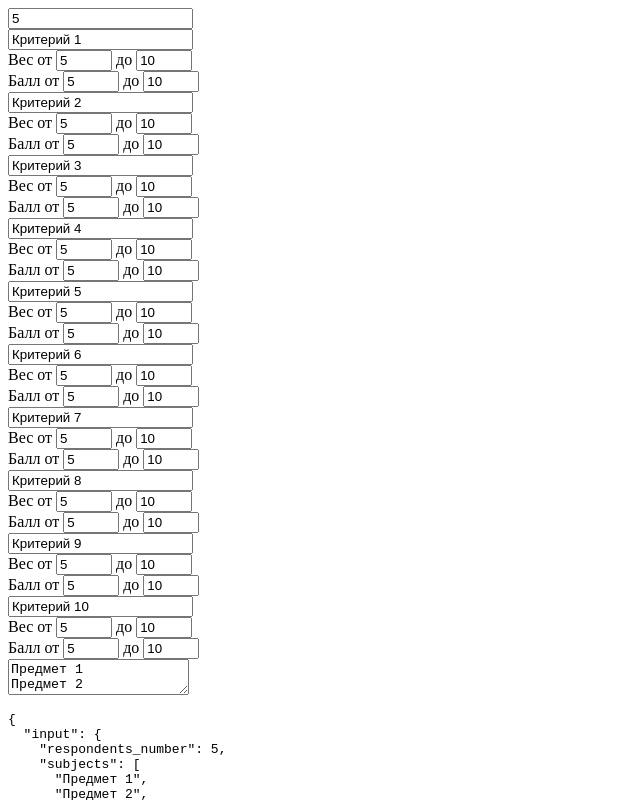
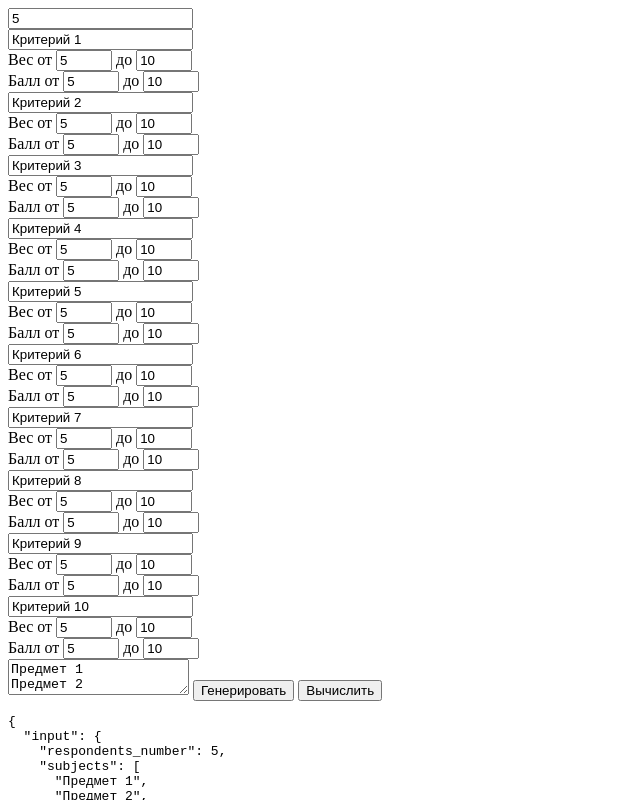
Before and after one commit to The-Keeper/csi_gen_sim, a SvelteKit app: page / in a window 1280 px wide. Shown: the top 800 px of the page, without its empty margins (0-640 px from the left). Built offline with nearby package versions, Linux system fonts and the light colour scheme.

Commit message:
formatting

```diff
--- a/src/routes/+page.svelte
+++ b/src/routes/+page.svelte
@@ -1,103 +1,162 @@
 <script lang="ts">
 	type GeneratedSubjectT = {
-        name: string,
+		name: string;
 		criteria: {
-            weight: number,
-            score: number,
-        }[]
-    }
+			weight: number;
+			score: number;
+		}[];
+	};
 
-    let subjectTextArea = "Предмет 1\nПредмет 2\nПредмет 3";
+	let subjectTextArea = 'Предмет 1\nПредмет 2\nПредмет 3';
 	$: data = {
 		input: {
 			respondents_number: 5,
 			subjects: getSubjectNames(subjectTextArea),
 			criteria: [
-                { name: "Критерий 1",  weight_min: 5, weight_max: 10, score_min: 5, score_max: 10 },
-                { name: "Критерий 2",  weight_min: 5, weight_max: 10, score_min: 5, score_max: 10 },
-                { name: "Критерий 3",  weight_min: 5, weight_max: 10, score_min: 5, score_max: 10 },
-                { name: "Критерий 4",  weight_min: 5, weight_max: 10, score_min: 5, score_max: 10 },
-                { name: "Критерий 5",  weight_min: 5, weight_max: 10, score_min: 5, score_max: 10 },
-                { name: "Критерий 6",  weight_min: 5, weight_max: 10, score_min: 5, score_max: 10 },
-                { name: "Критерий 7",  weight_min: 5, weight_max: 10, score_min: 5, score_max: 10 },
-                { name: "Критерий 8",  weight_min: 5, weight_max: 10, score_min: 5, score_max: 10 },
-                { name: "Критерий 9",  weight_min: 5, weight_max: 10, score_min: 5, score_max: 10 },
-                { name: "Критерий 10", weight_min: 5, weight_max: 10, score_min: 5, score_max: 10 },
+				{ name: 'Критерий 1', weight_min: 5, weight_max: 10, score_min: 5, score_max: 10 },
+				{ name: 'Критерий 2', weight_min: 5, weight_max: 10, score_min: 5, score_max: 10 },
+				{ name: 'Критерий 3', weight_min: 5, weight_max: 10, score_min: 5, score_max: 10 },
+				{ name: 'Критерий 4', weight_min: 5, weight_max: 10, score_min: 5, score_max: 10 },
+				{ name: 'Критерий 5', weight_min: 5, weight_max: 10, score_min: 5, score_max: 10 },
+				{ name: 'Критерий 6', weight_min: 5, weight_max: 10, score_min: 5, score_max: 10 },
+				{ name: 'Критерий 7', weight_min: 5, weight_max: 10, score_min: 5, score_max: 10 },
+				{ name: 'Критерий 8', weight_min: 5, weight_max: 10, score_min: 5, score_max: 10 },
+				{ name: 'Критерий 9', weight_min: 5, weight_max: 10, score_min: 5, score_max: 10 },
+				{ name: 'Критерий 10', weight_min: 5, weight_max: 10, score_min: 5, score_max: 10 }
 			]
 		},
 		generated: [] as {
-            name: string,
-            subjects: GeneratedSubjectT[]
+			name: string;
+			subjects: GeneratedSubjectT[];
 		}[],
 		output: {
 			subjects: [] as {
-                name: string,
+				name: string;
 				criteria: {
-                    name: string,
-                    satisfaction_percent: number,
-                    deviation: number,
-                }[],
-                total_satisfaction_percent: number,
-                deviation: number
+					name: string;
+					satisfaction_percent: number;
+					deviation: number;
+				}[];
+				total_satisfaction_percent: number;
+				deviation: number;
 			}[],
 			criteria: [] as {
-                average_score: number,
-                average_weight: number
+				average_score: number;
+				average_weight: number;
 			}[]
-        },
+		}
 	};
 
 	function randomIntFromInterval(min: number, max: number) {
 		return Math.floor(Math.random() * (max - min + 1) + min);
 	}
 
-
 	function generate() {
-        let result = [] as { name: string, subjects: GeneratedSubjectT[] }[];
+		let result = [] as { name: string; subjects: GeneratedSubjectT[] }[];
 		for (let respondent_idx = 0; respondent_idx < data.input.respondents_number; respondent_idx++) {
-            let form = { name: `Респондент ${respondent_idx + 1}`, subjects: [] as GeneratedSubjectT[] }
-            form.subjects = data.input.subjects.map(subj => {
+			let form = { name: `Респондент ${respondent_idx + 1}`, subjects: [] as GeneratedSubjectT[] };
+			form.subjects = data.input.subjects.map((subj) => {
 				return {
 					name: subj,
-                    criteria: data.input.criteria.map(criterion => {
+					criteria: data.input.criteria.map((criterion) => {
 						return {
 							weight: randomIntFromInterval(criterion.weight_min, criterion.weight_max),
-                            score:  randomIntFromInterval(criterion.score_min,  criterion.score_max),
-                        }
+							score: randomIntFromInterval(criterion.score_min, criterion.score_max)
+						};
 					})
-                }
-            })
+				};
+			});
 			result.push(form);
 		}
 		data.generated = result;
 	}
 
 	function getSubjectNames(stringValue: string) {
-        return stringValue.split("\n").filter(s => s.trim() != "");
+		return stringValue.split('\n').filter((s) => s.trim() != '');
+	}
+
+	function sum(array: number[]) {
+		return array.reduce((partial_sum, a) => partial_sum + a, 0);
+	}
+
+	function standardDeviation(numbers: number[]) {
+		let mean = sum(numbers) / numbers.length;
+		let std_dev = 0;
+		if (numbers.length > 1) {
+			std_dev = Math.sqrt(numbers.reduce((acc, n) => (n - mean) ** 2) / (numbers.length - 1));
+		}
+		return std_dev;
+	}
+
+	function calculate() {
+		const subject_calc_by_respondents = data.generated.map((form) => {
+			return {
+				subjects: form.subjects.map((subj_data) => {
+					const weights_sum = sum(subj_data.criteria.map((crit) => crit.weight));
+					return {
+						criteria: subj_data.criteria.map((crit) => {
+							const weight_norm = crit.weight / weights_sum;
+							return { ...crit, weight_norm, score_norm: crit.score * weight_norm };
+						})
+					};
+				})
+			};
+		});
+		console.log('by subjects', subject_calc_by_respondents);
+		const total_by_respondents = subject_calc_by_respondents.map((form) => {
+			return {
+				subjects: form.subjects.map((subj) => {
+					return {
+						total_score: sum(subj.criteria.map((crit) => crit.score_norm))
+					};
+				})
+			};
+		});
+		console.log('total', total_by_respondents);
+		let crerion_calc_by_subj = data.input.criteria.map((crit, crit_idx) => {
+			return {
+				subjects: subject_calc_by_respondents.map((form, form_idx) => {
+					const weighted_sum_for_this_subj = sum(
+						form.subjects.map((subj, subj_idx) => subj.criteria[crit_idx].score_norm)
+					);
+                    const std_dev = standardDeviation(
+                        form.subjects.map((subj, subj_idx) => subj.criteria[crit_idx].score)
+                    )
+					return {
+						criterion_score: weighted_sum_for_this_subj / subject_calc_by_respondents.length,
+                        std_dev
+					};
+				})
+			};
+		});
+		console.log('criterion scores', crerion_calc_by_subj);
 	}
 </script>
+
 <div>
 	<input type="number" bind:value={data.input.respondents_number} />
 </div>
 <div>
 	{#each data.input.criteria as criterion, i}
-    <input bind:value={criterion.name}/>
+		<input bind:value={criterion.name} />
 
 		<div>
-            <label for="wgt_min">Вес  от</label>
-            <input id="wgt_min" type="number" min="1" max="10" bind:value={criterion.weight_min}/>
+			<label for="wgt_min">Вес от</label>
+			<input id="wgt_min" type="number" min="1" max="10" bind:value={criterion.weight_min} />
 			<label for="wgt_max">до</label>
-            <input id="wgt_max" type="number" min="1" max="10" bind:value={criterion.weight_max}/>
+			<input id="wgt_max" type="number" min="1" max="10" bind:value={criterion.weight_max} />
 		</div>
 		<div>
 			<label for="score_min">Балл от</label>
-            <input id="score_min" type="number" min="1" max="10" bind:value={criterion.score_min}/>
+			<input id="score_min" type="number" min="1" max="10" bind:value={criterion.score_min} />
 			<label for="score_max">до</label>
-            <input id="score_max" type="number" min="1" max="10" bind:value={criterion.score_max}/>
+			<input id="score_max" type="number" min="1" max="10" bind:value={criterion.score_max} />
 		</div>
 	{/each}
 </div>
 
 <textarea bind:value={subjectTextArea}></textarea>
-<pre>{ JSON.stringify(data, null, 2) }</pre>
-<button on:click="{generate}">Генерировать</button>
+<button on:click={generate}>Генерировать</button>
+<button on:click={calculate}>Вычислить</button>
+
+<pre>{JSON.stringify(data, null, 2)}</pre>
```
Lines whose indentation alone changed are shown as unchanged.
